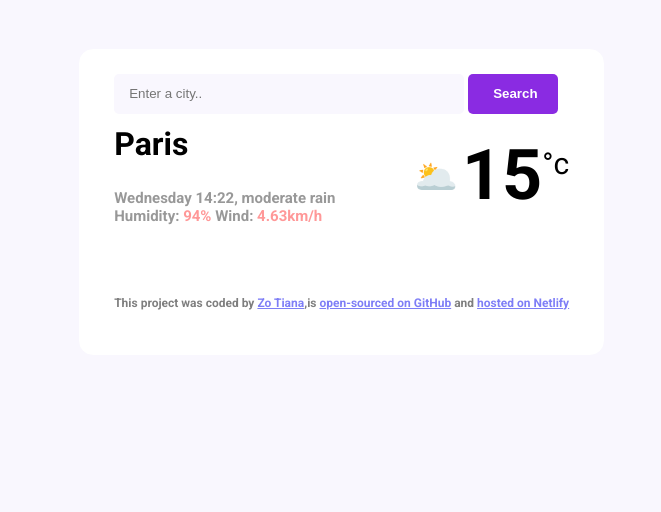
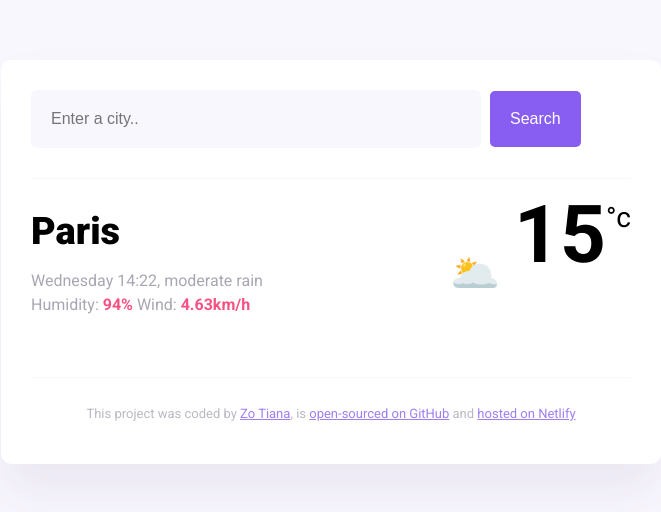
Before and after one commit to ZoTiana/meteo-app, a plain HTML site: page index.html in a window 1280 px wide. Shown: the whole page, without its empty margins (309-970 px from the left). Drawn offline with nearby package versions, Linux system fonts and the light colour scheme; no server answers.

Commit message:
last update on css and js file

```diff
--- a/index.html
+++ b/index.html
@@ -33,8 +33,8 @@
             <p>
               <span id="current-time">Wednesday 14:22</span>,
               <span id="weather-description">moderate rain</span><br />Humidity:
-              <span id="humidity">94%</span> Wind:
-              <span id="wind">4.63km/h</span>
+              <span id="humidity"><strong>94%</strong></span> Wind:
+              <span id="wind"><strong>4.63km/h</strong></span>
             </p>
           </div>
           <div class="temperature">
@@ -47,7 +47,8 @@
         <div class="contact" id="contact">
           <p>
             This project was coded by
-            <a href="https://github.com/ZoTiana" target="_blank">Zo Tiana</a>,is
+            <a href="https://github.com/ZoTiana" target="_blank">Zo Tiana</a>,
+            is
             <a href="https://github.com/ZoTiana/meteo-app" target="_blank"
               >open-sourced on GitHub</a
             >
--- a/src/style.css
+++ b/src/style.css
@@ -4,75 +4,86 @@ body {
   font-weight: 400;
   font-style: normal;
 }
+a {
+  color: #885df1;
+}
 h1 {
-  margin: 10px auto;
-  line-height: 40px;
+  font-size: 38px;
+  font-weight: 900;
+  margin: 0;
+}
+header {
+  border-bottom: 1px solid #f9f7fe;
+  padding-bottom: 30px;
+}
+main {
+  padding: 30px 0;
 }
 .container {
-  display: inline-block;
-  margin: 40px auto;
-  padding: 25px 35px;
-  border: 1px solid #f9f7fe;
-  position: relative;
-  left: 30%;
   background: #fff;
-  border-radius: 15px;
-  max-width: 950px;
+  border-radius: 10px;
+  box-shadow: 0 30px 50px rgba(65, 50, 100, 0.08);
+  margin: 60px auto;
+  max-width: 600px;
+  padding: 30px;
 }
 #search-input {
-  width: 350px;
-  line-height: 30px;
-  padding: 5px 15px;
   background: #f9f7fe;
   border: none;
-  border-radius: 5px;
+  border-radius: 6px;
+  color: rgba(39, 33, 66, 0.4);
+  font-size: 16px;
+  padding: 20px;
+  width: 75%;
 }
 #submit-button {
-  width: 90px;
-  line-height: 30px;
-  background: blueviolet;
-  color: #fff;
-  font-weight: bold;
-  padding: 5px 25px;
+  background-color: #885df1;
   border: none;
   border-radius: 5px;
+  color: white;
+  font-size: 16px;
+  line-height: 1;
+  margin-left: 5px;
+  padding: 20px;
 }
 #description {
-  font-weight: 550;
-  font-size: 15px;
-  opacity: 0.4;
+  color: rgba(39, 33, 66, 0.4);
+  font-size: 16px;
+  font-weight: 400;
+  line-height: 24px;
 }
 #humidity {
-  color: red;
+  color: #f65282;
 }
 #wind {
-  color: red;
+  color: #f65282;
 }
 #emoji {
-  font-size: 35px;
+  font-size: 40px;
+  margin-right: 10px;
   position: relative;
-  top: -50px;
+  top: -40px;
 }
 #current-temperature {
+  font-size: 80px;
+  font-weight: bold;
   position: relative;
-  top: -40px;
-  font-weight: bold;
-  font-size: 70px;
+  top: -65px;
 }
 #degree {
+  font-size: 28px;
   position: relative;
-  top: -65px;
-  font-size: 30px;
+  top: -100px;
 }
 #content {
   display: flex;
   justify-content: space-between;
-  margin-bottom: 40px;
 }
-#contact {
-  position: relative;
-  font-size: 12px;
-  margin: 20px auto;
-  font-weight: bold;
-  opacity: 0.5;
+footer {
+  border-top: 1px solid #f9f7fe;
+  color: rgba(39, 33, 66, 0.4);
+  font-size: 13px;
+  opacity: 0.8;
+  padding-top: 15px;
+  text-align: center;
 }
```
